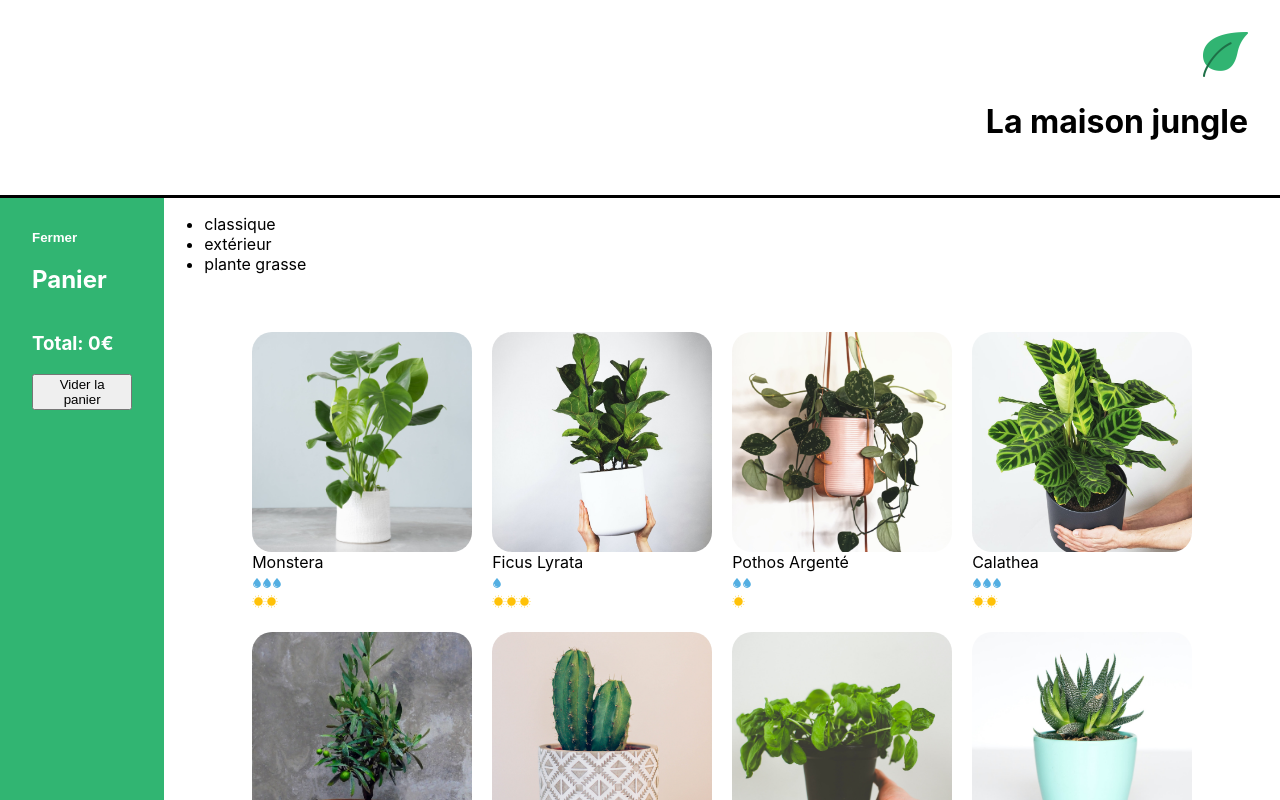
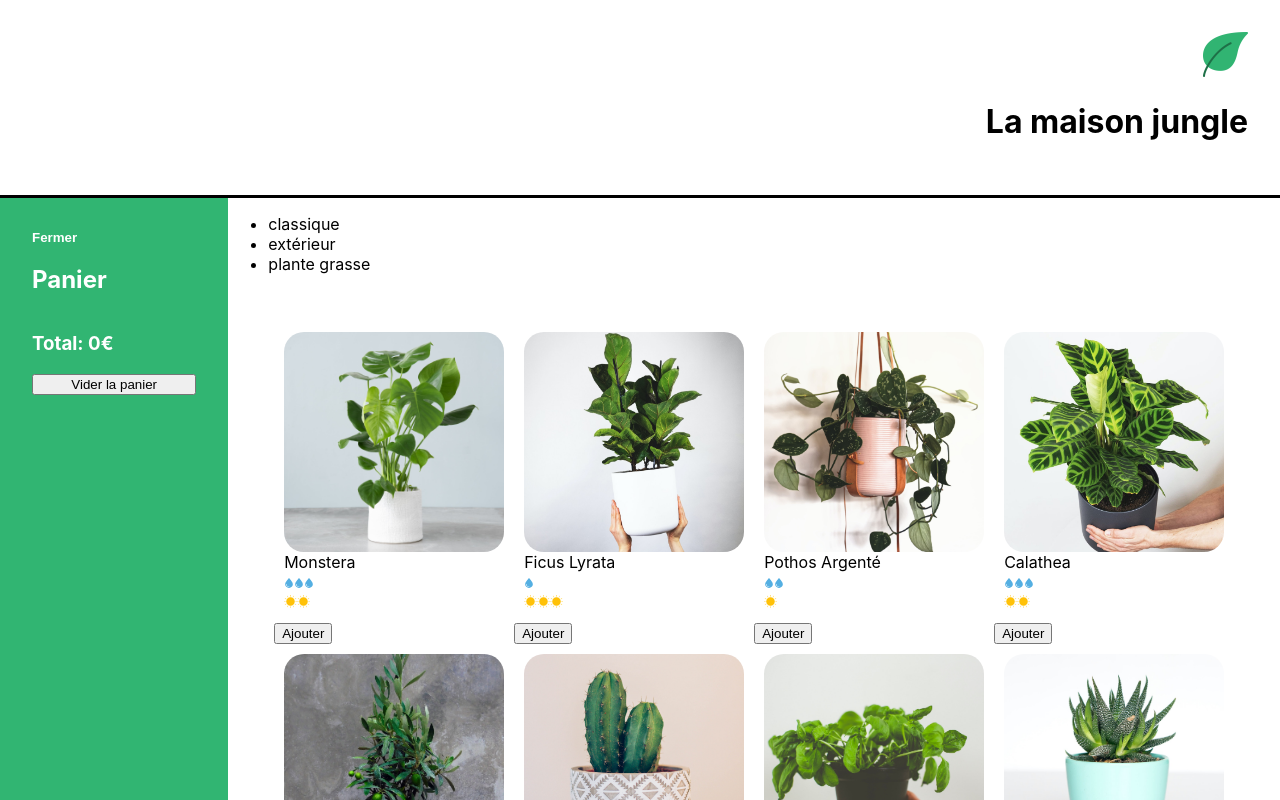
Before and after one commit to badouine/appHouse_React, a React (Create React App) app: page / in a window 1280 px wide. Shown: the top 800 px of the page. Built offline with nearby package versions, Linux system fonts and the light colour scheme.

Commit message:
props updateCart

```diff
--- a/src/components/ShoppingList.js
+++ b/src/components/ShoppingList.js
@@ -3,14 +3,16 @@ import './styles/ShoppingList.css';
 import PlantItem from './PlantItem';
 
 
-function ShoppingList() {
-    const categories = plantList.reduce(
-		(acc, plant) =>
-			acc.includes(plant.category) ? acc : acc.concat(plant.category),
+function ShoppingList({ cart, updateCart}) {
+	// categories nous vient de la partie precedente pour recuperer toutes les categories uniques de plantes
+
+	const categories = plantList.reduce(
+		(acc, elem) =>
+			acc.includes(elem.category) ? acc : acc.concat(elem.category),
 		[]
 	)
     return (
-		<div>
+		<div className="lmj-shopping-list">
 			<ul>
 				{categories.map((cat) => (
 					<li key={cat}>{cat}</li>
@@ -18,13 +20,15 @@ function ShoppingList() {
 			</ul>
 			<ul className='lmj-plant-list'>
 				{plantList.map(({ id, cover, name, water, light }) => (
-					<PlantItem
-						id={id}
+					<div key={id}>
+						<PlantItem
 						cover={cover}
 						name={name}
 						water={water}
 						light={light}
 					/>
+					<button onClick={() => updateCart(cart + 1)}>Ajouter</button>
+					</div>
 				))}
 			</ul>
 		</div>
```
